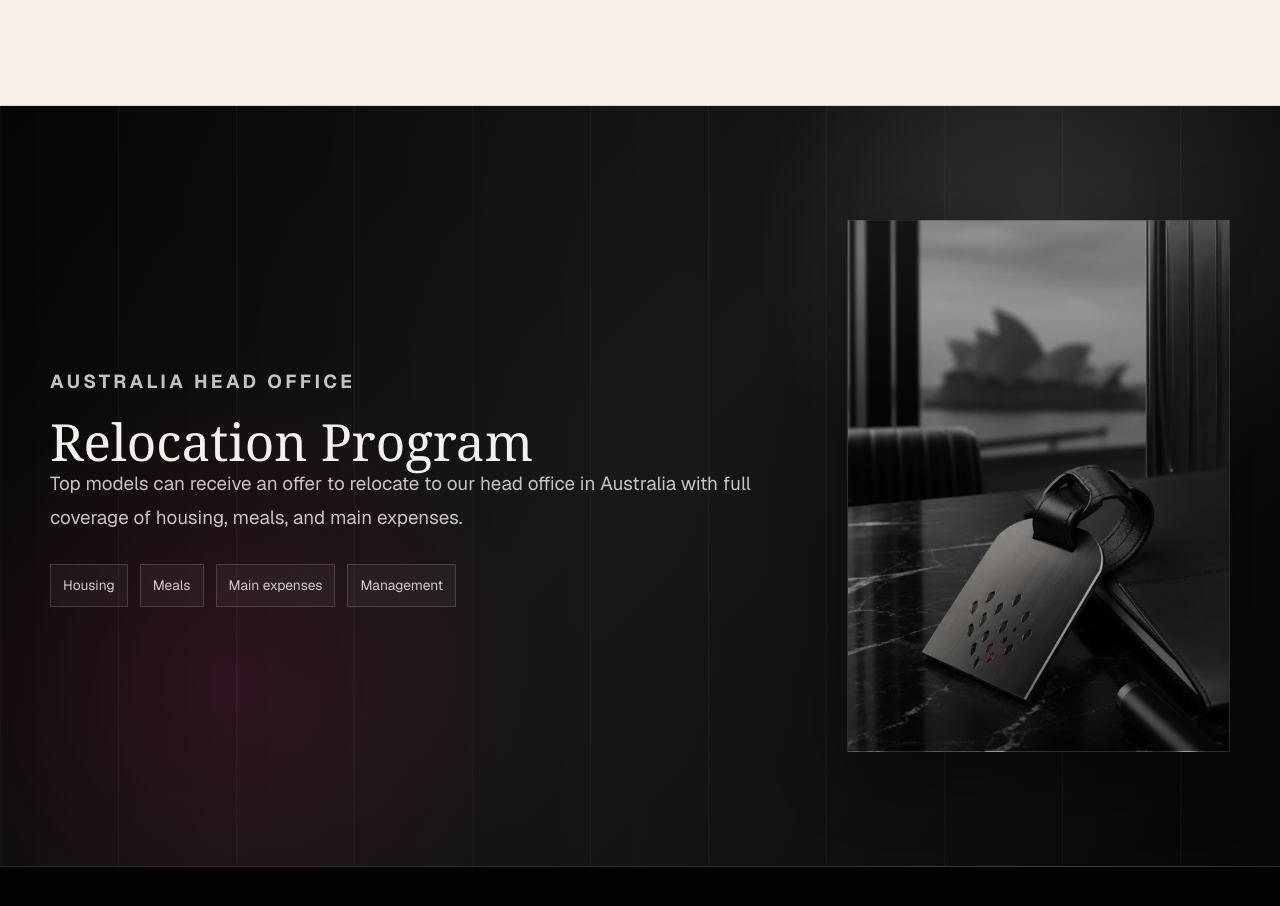
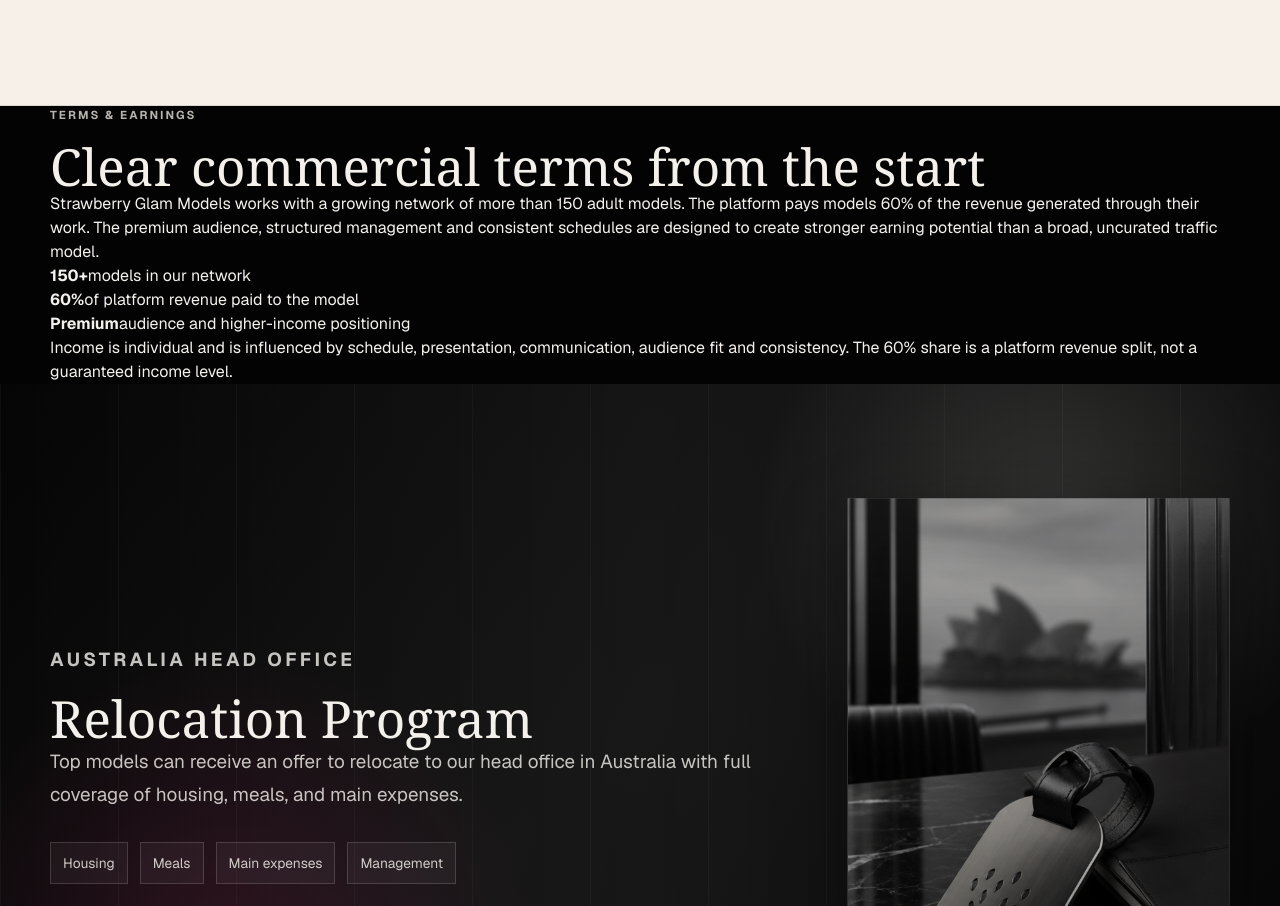
Before and after one commit to MaksatNiiazov/sgm_website, a Next.js app: page / in a window 1280 px wide. Shown: the part 2578-3484 px from the top of the page. Built offline with nearby package versions, Linux system fonts and the light colour scheme.

Commit message:
Add transparent model earnings and revenue share section

```diff
--- a/app/page.tsx
+++ b/app/page.tsx
@@ -144,6 +144,16 @@
     clientsTitle: "Invitation-only premium audience",
     clientsText:
       "Our client side is designed for a closed subscription audience in New Zealand and Australia. Models are promoted selectively, with privacy standards that protect both sides of the experience.",
+    conditionsTitle: "Clear commercial terms from the start",
+    conditionsLead:
+      "Strawberry Glam Models works with a growing network of more than 150 adult models. The platform pays models 60% of the revenue generated through their work. The premium audience, structured management and consistent schedules are designed to create stronger earning potential than a broad, uncurated traffic model.",
+    conditionsStats: [
+      { value: "150+", label: "models in our network" },
+      { value: "60%", label: "of platform revenue paid to the model" },
+      { value: "Premium", label: "audience and higher-income positioning" },
+    ],
+    conditionsNote:
+      "Income is individual and is influenced by schedule, presentation, communication, audience fit and consistency. The 60% share is a platform revenue split, not a guaranteed income level.",
     relocationTitle: "Relocation Program",
     relocation:
       "Top models can receive an offer to relocate to our head office in Australia with full coverage of housing, meals, and main expenses.",
@@ -282,6 +292,16 @@
     clientsTitle: "Закрытая премиум-аудитория по подписке",
     clientsText:
       "Клиентская сторона рассчитана на закрытую подписочную аудиторию в Новой Зеландии и Австралии. Продвижение моделей проходит выборочно, с приватными стандартами защиты обеих сторон.",
+    conditionsTitle: "Понятные коммерческие условия с самого начала",
+    conditionsLead:
+      "Strawberry Glam Models объединяет сеть из более чем 150 взрослых моделей. Платформа выплачивает модели 60% выручки, полученной от её работы. Премиальная аудитория, системный менеджмент и стабильный график помогают создавать более высокий потенциал дохода по сравнению с массовым, неотобранным трафиком.",
+    conditionsStats: [
+      { value: "150+", label: "моделей в нашей сети" },
+      { value: "60%", label: "выручки платформы получает модель" },
+      { value: "Premium", label: "аудитория и позиционирование с высоким доходом" },
+    ],
+    conditionsNote:
+      "Доход индивидуален и зависит от графика, подачи, коммуникации, соответствия аудитории и стабильности. Доля 60% является распределением выручки платформы, а не гарантией конкретного заработка.",
     relocationTitle: "Программа релокации",
     relocation:
       "Лучшие модели получают предложение о релокации в головной офис в Австралии с полной оплатой жилья, питания и основных расходов.",
@@ -853,6 +873,27 @@
         </div>
       </section>
 
+      <section className="conditions-band">
+        <div className="section-inner conditions-layout">
+          <div className="conditions-heading">
+            <p className="eyebrow">
+              {language === "en" ? "Terms & Earnings" : "Условия и доход"}
+            </p>
+            <h2>{t.conditionsTitle}</h2>
+            <p>{t.conditionsLead}</p>
+          </div>
+          <div className="conditions-grid">
+            {t.conditionsStats.map((stat) => (
+              <article key={stat.value + stat.label}>
+                <strong>{stat.value}</strong>
+                <span>{stat.label}</span>
+              </article>
+            ))}
+          </div>
+          <p className="conditions-note">{t.conditionsNote}</p>
+        </div>
+      </section>
+
       <section className="relocation-band" id="relocation">
         <div className="section-inner relocation-layout">
           <div className="relocation-content">
```
